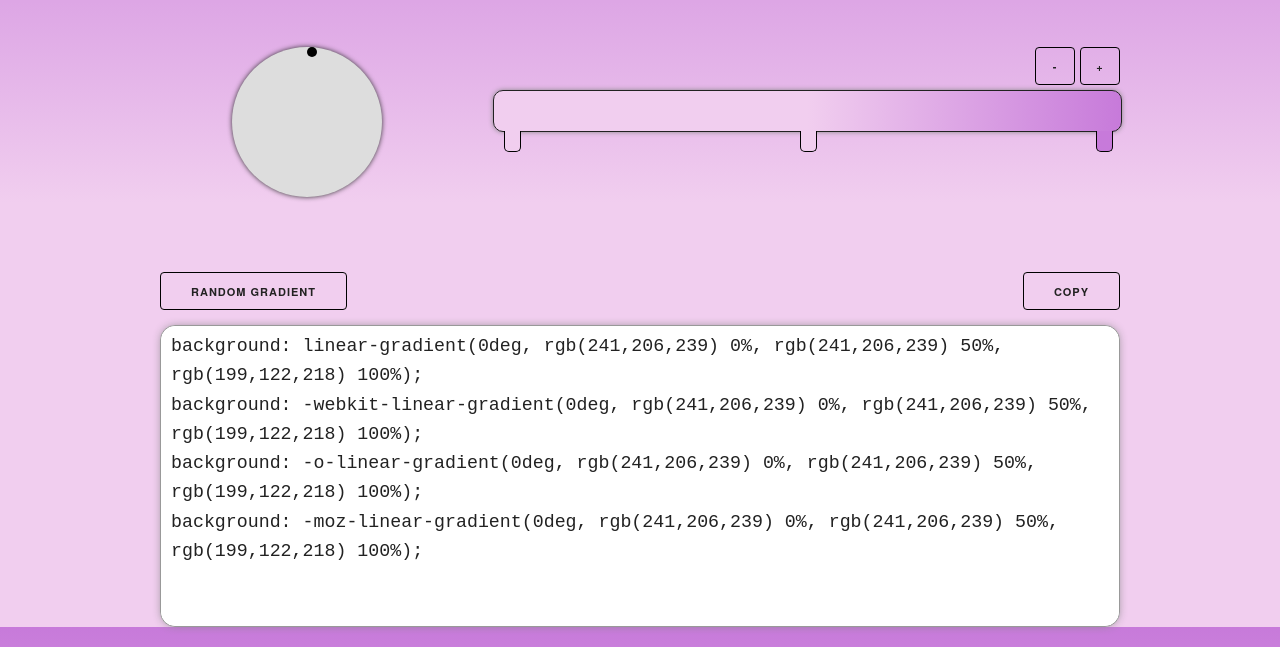
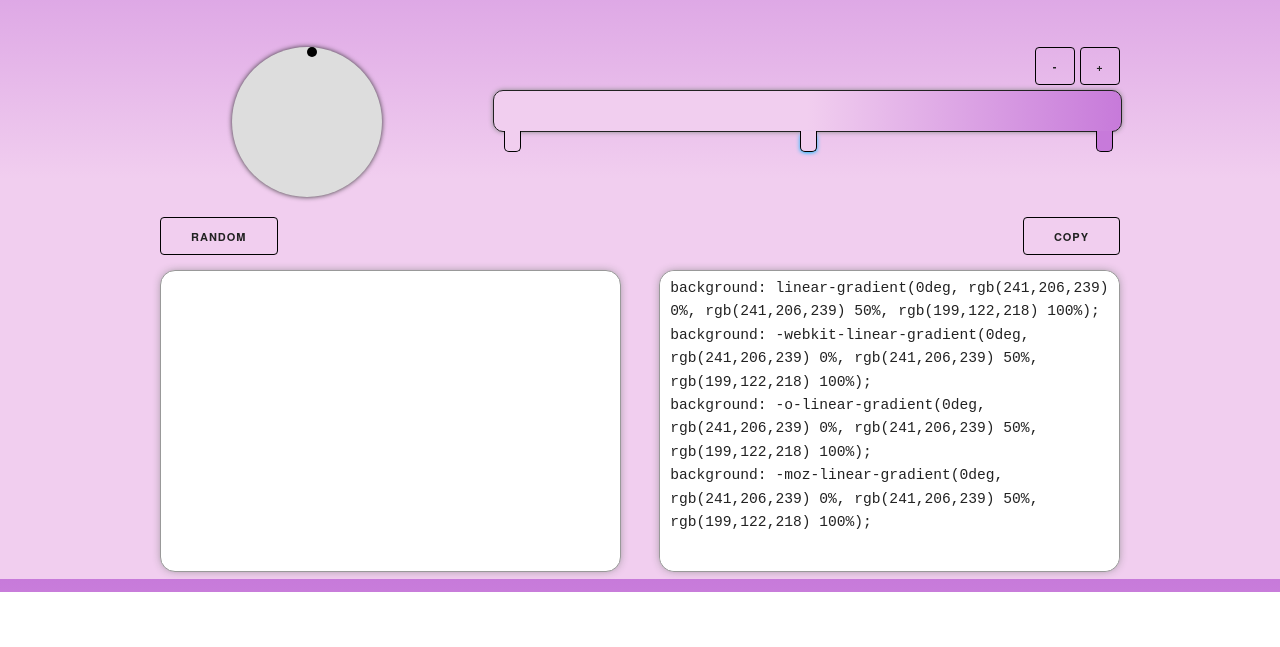
Before and after one commit to BlackAtlasStudio/gradient, a plain HTML site: page index.html in a window 1280 px wide. Shown: the part 221-868 px from the top of the page. After the commit the page ends 813 px from the top, so only its background shows below. Drawn offline with Linux system fonts and the light colour scheme.

Commit message:
Add active stops

```diff
--- a/css/main.css
+++ b/css/main.css
@@ -29,7 +29,7 @@ body {
 
 .io {
   font-family: monospace;
-  font-size: 1.5em;
+  font-size: 1.2em;
   width: -webkit-fill-available;
   height: 100%;
   border: 0px;
@@ -94,6 +94,10 @@ body {
   cursor: pointer;
 }
 
+.color-stop.active {
+  box-shadow: -2px 2px 4px -2px rgba(25,186,255,1), 2px 2px 4px -2px rgba(25,186,255,1);
+}
+
 .stop-add {
   top: 35px;
   display: inline-block;
--- a/index.html
+++ b/index.html
@@ -31,22 +31,26 @@
           <div class="two-thirds column">
             <div class="row">
               <a id="stopAdd" style="margin-left:5px;width:40px;padding:0px;"class="button u-pull-right">+</a>
-              <a id="stopSub" style="width:40px;padding:0px;" class="button u-pull-right">-</a>
+              <a id="stopSub" style="margin-left:5px;width:40px;padding:0px;" class="button u-pull-right">-</a>
             </div>
             <div id="gradient" class="gradient">
-              <!-- Additional Color Stops go here -->
+              <!-- Color Stops go here -->
             </div>
           </div>
         </div>
-        <div class="row"><div class="spacer"></div></div>
-        <div class="row">
+        <div class="row" style="padding-top:2rem;">
           <div class="column">
             <a id="copy" class="button u-pull-right">Copy</a>
-            <a id="random" class="button u-pull-left">Random Gradient</a>
+            <a id="random" class="button u-pull-left">Random</a>
           </div>
         </div>
         <div class="row">
-          <div class="column">
+          <div class="one-half column">
+            <div class="well">
+
+            </div>
+          </div>
+          <div class="one-half column">
             <div class="well">
               <textarea id="output" class="io" readonly></textarea>
             </div>
--- a/js/main.js
+++ b/js/main.js
@@ -12,7 +12,9 @@ var gSlide = new GradientSlider(
   $("#gradient"),
   $("#gradient").width(),
   gradient,
-  {left: 10, right: 25});
+  {left: 10, right: 25},
+  0
+);
 
 //CSS stynax strings
 const linearPre = "linear-gradient(";
@@ -25,6 +27,7 @@ const post = ")"
 $(document).ready(() => {
   radialWidth = $("#radial").width() / 2;
   placeColorStops();
+  gSlide.setActive(1);
   updateDisplay();
 })
 
@@ -120,6 +123,14 @@ $("#reset").click(() => {
 $("#gradient").on("mousedown", ".color-stop", function() {
   event.preventDefault();
   movingStop = $(this).get(0).id;
+  gSlide.setActive(parseInt(movingStop.charAt(movingStop.length-1)));
+})
+
+$("#gradient").on("click", ".color-stop", function() {
+  console.log($(this).get(0).id);
+  event.preventDefault();
+  var s = $(this).get(0).id
+  gSlide.setActive(parseInt(s.charAt(s.length-1)));
 })
 
 $("#stopAdd").click(() => {
@@ -153,7 +164,7 @@ $("#random").click(() => {
 // OBJECTS
 //
 
-function GradientSlider (elem, width, stops, offset) {
+function GradientSlider (elem, width, stops, offset, activeStop) {
   this.width = width;
   this.stops = stops;
   this.element = elem;
@@ -162,6 +173,14 @@ function GradientSlider (elem, width, stops, offset) {
   }
   this.right = function () {
     return elem.offset().left + this.width - offset.right;
+  }
+  this.activeStop = activeStop;
+  this.setActive = function(stop) {
+    if (stop >= 0 && stop < this.stops.length) {
+      $("#cs"+this.activeStop).removeClass("active");
+      $("#cs"+stop).addClass("active");
+      this.activeStop = stop;
+    }
   }
 }
 
```
